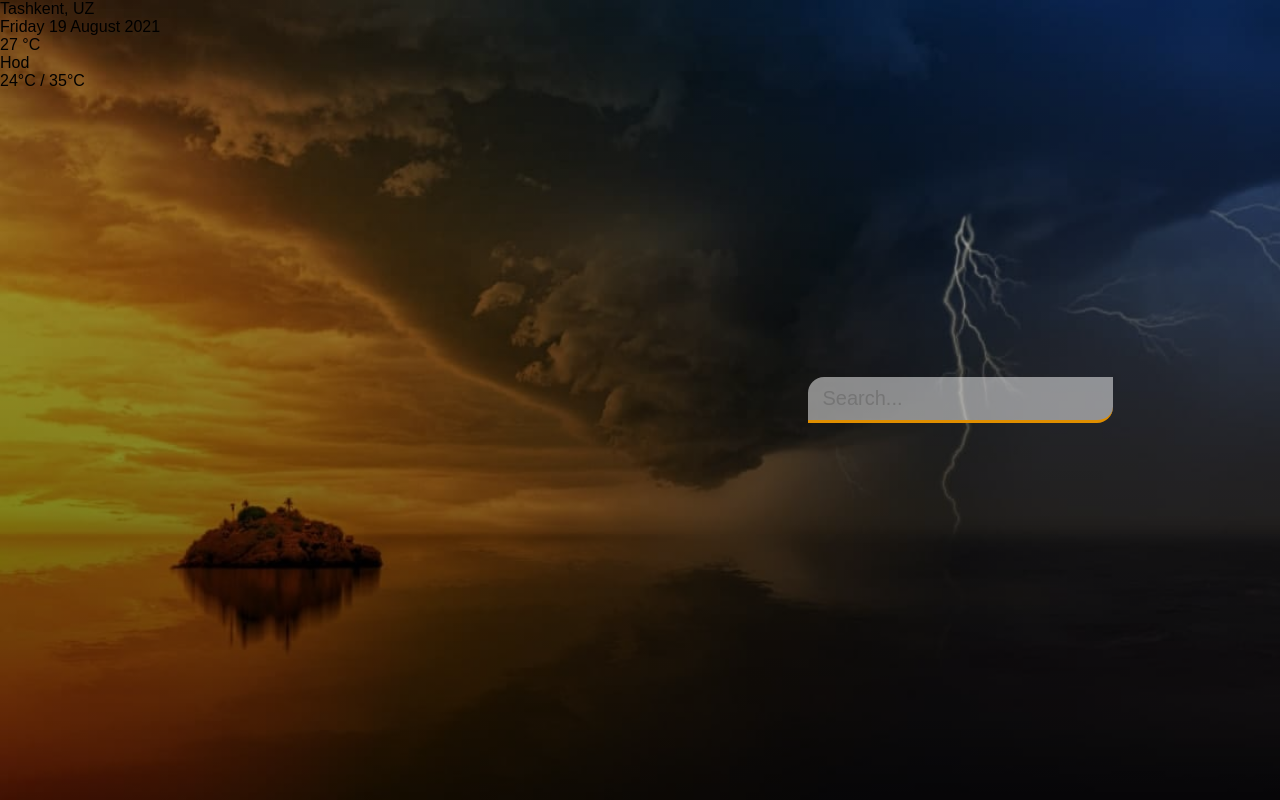
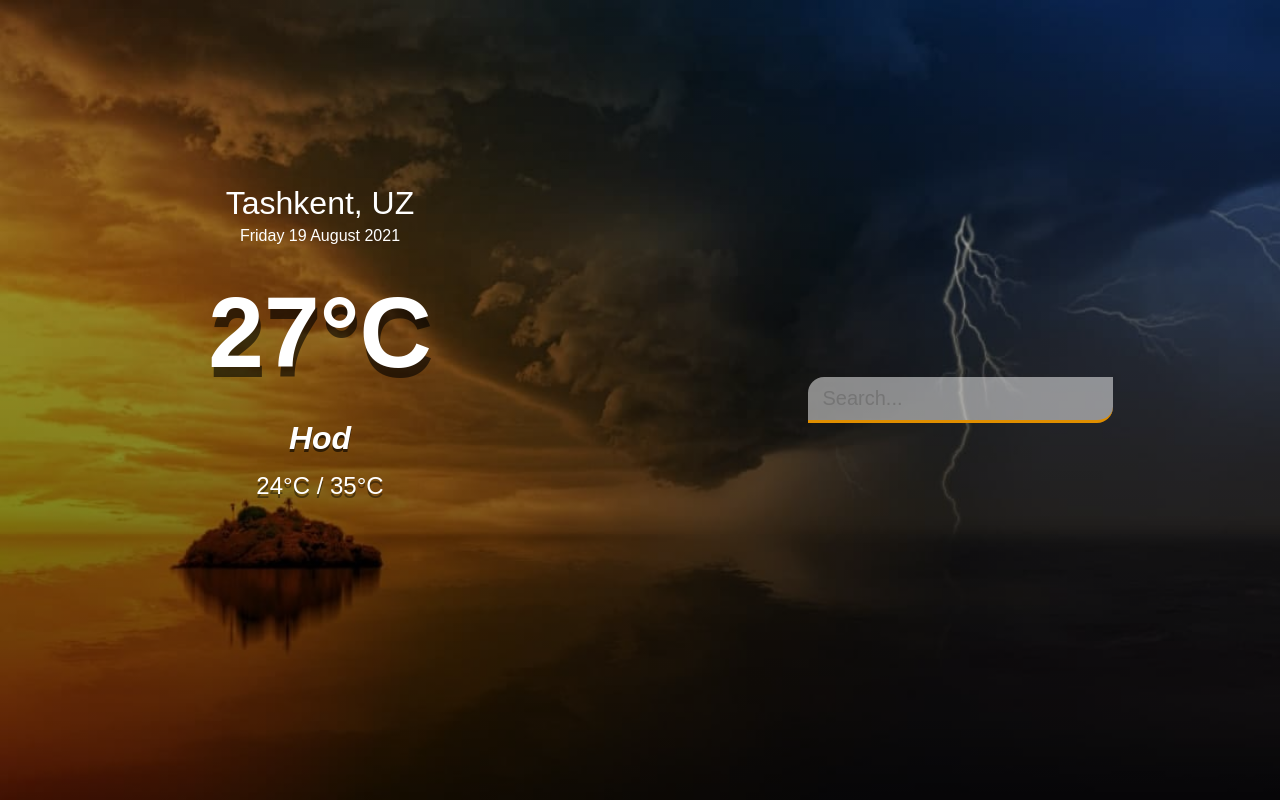
Before and after one commit to Shakhzod1999/js-WeatherApp, a plain HTML site: page index.html in a window 1280 px wide. Drawn offline with Linux system fonts and the light colour scheme.

Commit message:
endVerstka

```diff
--- a/style.css
+++ b/style.css
@@ -47,3 +47,48 @@ header input:focus {
   background-color: rgba(255, 255, 255, 0.8);
   border-radius: 0 16px 0 16px;
 }
+
+main {
+  margin-top: 20vh;
+  padding: 25px 25px 50px;
+  display: flex;
+  flex-direction: column;
+  align-items: center;
+  text-align: center;
+}
+
+.location .city {
+  color: #ffff;
+  font-size: 32px;
+  font-weight: 500;
+  margin-bottom: 5px;
+}
+.location .date {
+  color: #ffff;
+  font-size: 16px;
+}
+.main_temp .temp {
+  color: #ffff;
+  font-size: 100px;
+  font-weight: 900;
+  margin: 30px 0;
+  text-shadow: 2px 10px rgba(0, 0, 0, 0.6);
+}
+.main_temp .span {
+  font-weight: 500;
+}
+
+.main_temp .weather {
+  color: #ffff;
+  font-size: 32px;
+  font-weight: 700;
+  font-style: italic;
+  margin-bottom: 15px;
+  text-shadow: 0px 3px rgba(0, 0, 0, 0.6);
+}
+.main_temp .hi_low {
+  color: #ffff;
+  font-size: 24px;
+  font-weight: 500;
+  text-shadow: 0 4px rgba(0, 0, 0, 0.4);
+}
```
Also changed, not shown: index.html (+1 -1 lines).
